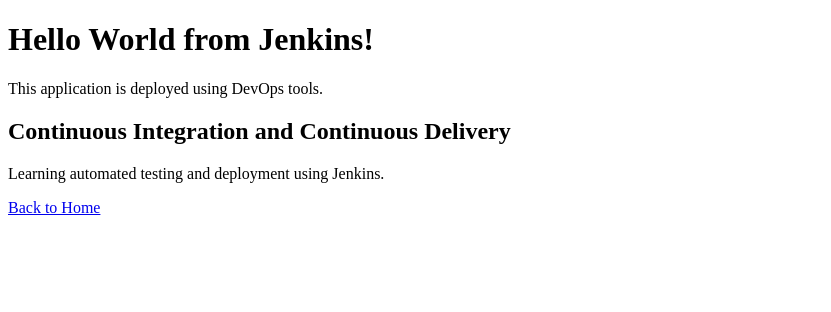
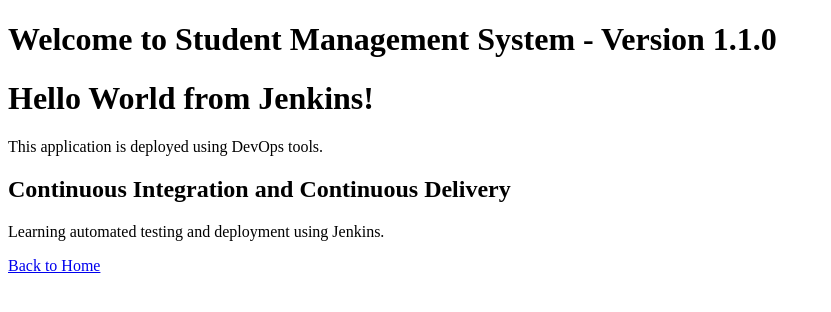
Before and after one commit to CynthiaGihozo12345/Student-management, a website: page hello.html in a window 1280 px wide. Shown: the whole page, without its empty margins (0-831 px from the left). Drawn offline with Linux system fonts and the light colour scheme.

Commit message:
Update application pages

```diff
--- a/hello.html
+++ b/hello.html
@@ -8,6 +8,7 @@
 </head>
 
 <body>
+    <h1>Welcome to Student Management System - Version 1.1.0</h1>
 
     <h1>Hello World from Jenkins!</h1>
 
```
